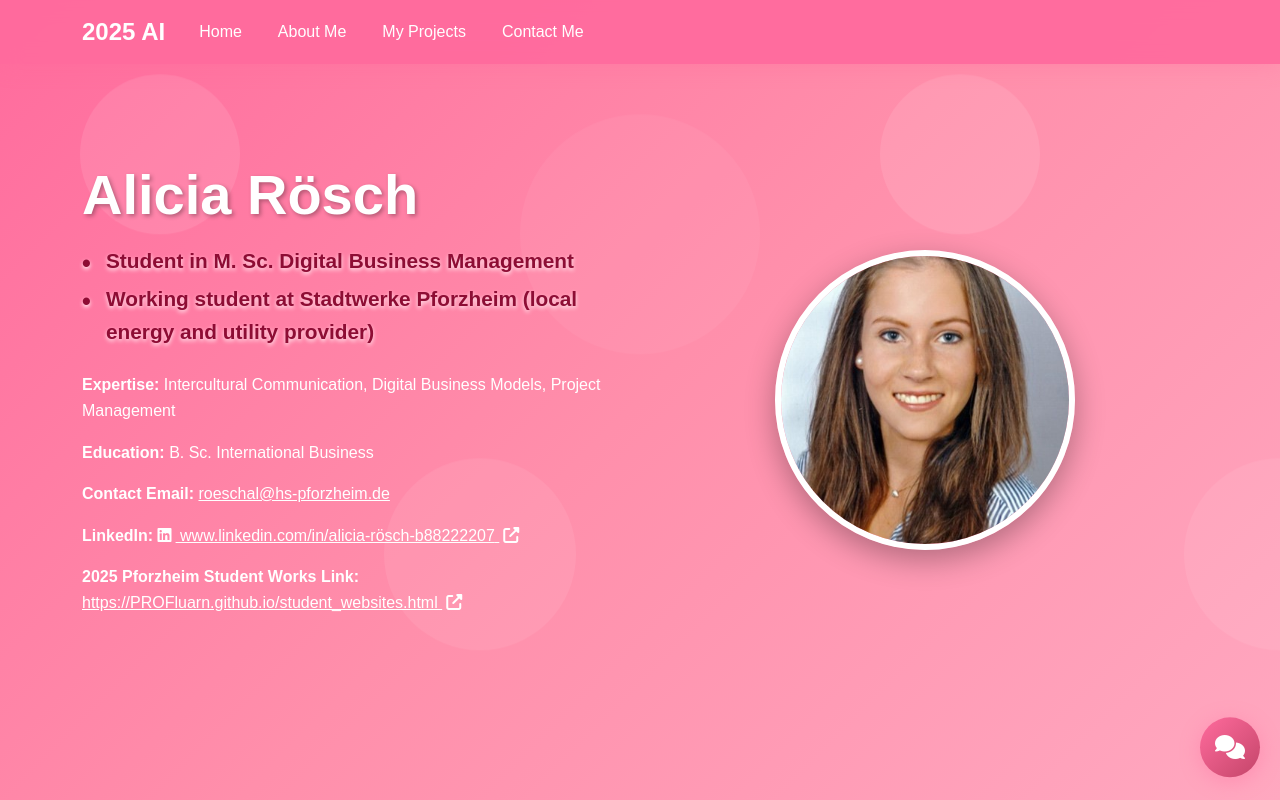
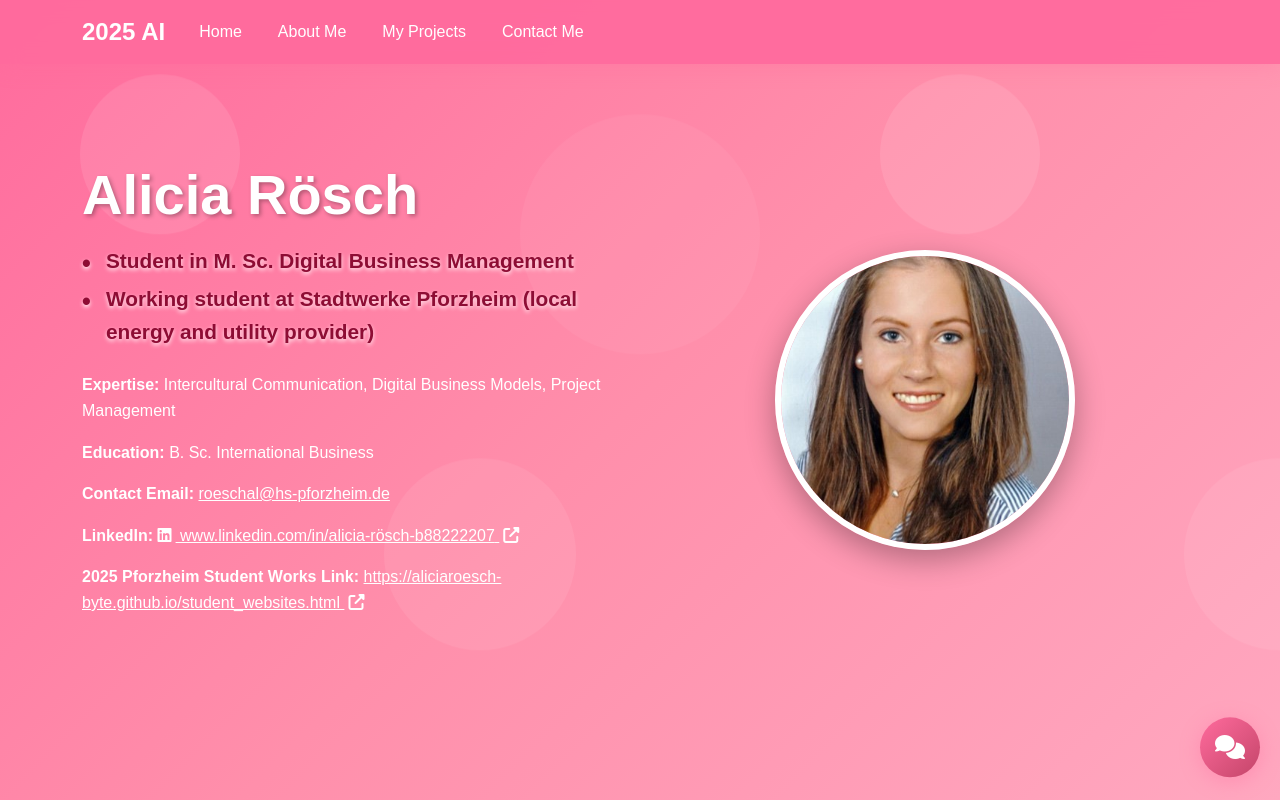
Before and after one commit to aliciaroesch-byte/aliciaroesch-byte.github.io, a plain HTML site: page index.html in a window 1280 px wide. Shown: the top 800 px of the page. Drawn offline with nearby package versions, Linux system fonts and the light colour scheme.

Commit message:
Update index.html

```diff
--- a/index.html
+++ b/index.html
@@ -100,7 +100,7 @@
                     <div class="mb-4">
                         <strong>2025 Pforzheim Student Works Link:</strong>
                         <a href="https://aliciaroesch-byte.github.io/student_websites.html" target="_blank" class="text-white">
-                            https://PROFluarn.github.io/student_websites.html
+                            https://aliciaroesch-byte.github.io/student_websites.html
                             <i class="fas fa-external-link-alt ms-1"></i>
                         </a>
                     </div>
```
